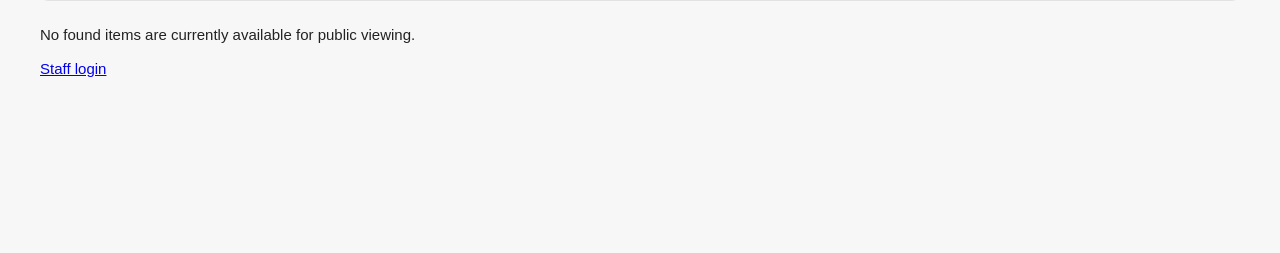
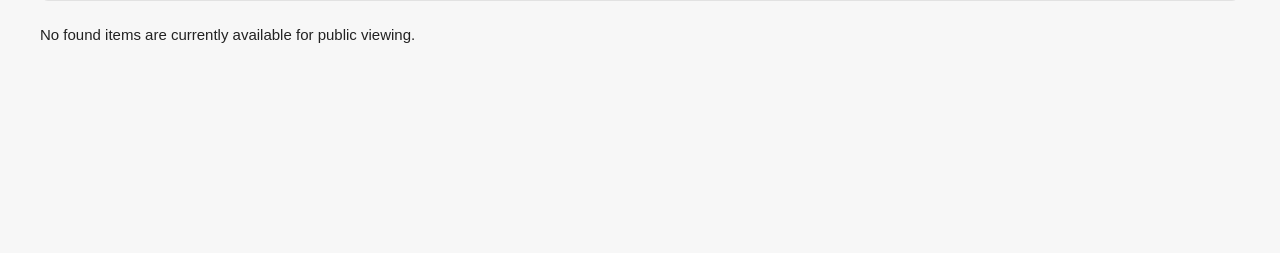
Before and after one commit to nicotrilles/Found_Claims, a PHP site: page /public_items.php in a window 1280 px wide. Shown: the part 355-608 px from the top of the page. Run offline with PHP 8.4, Linux system fonts and the light colour scheme; data comes from the database, SQL or seed files in the repository; data that the repository does not hold is empty; a stand-in replaces the project's code that opens the database connection.

Commit message:
remove two lines

```diff
--- a/public_items.php
+++ b/public_items.php
@@ -1,5 +1,3 @@
-
-
 <?php
 require_once __DIR__ . '/config/database.php';
 
@@ -177,7 +175,7 @@ if ($message === '') {
                         <?= htmlspecialchars($item['report_date']) ?>
                     </p>
 
-                    <a href="item_comments.php?item_id=<?= (int) $item['item_id'] ?>">
+                    <a href="item_comments.php?item_id=<?= (int) $item['item_id'] ?>" style="text-decoration: none; color: #1a89ff;">
                         Leave a private comment
                     </a>
                 </article>
@@ -195,7 +193,7 @@ if ($message === '') {
 </p>
     <?php endif; ?>
 
-    <p><a href="index.php">Staff login</a></p>
+    <!-- <p><a href="index.php" style="text-decoration: none ; ">Staff login</a></p> -->
 </main>
 
 </body>
```
